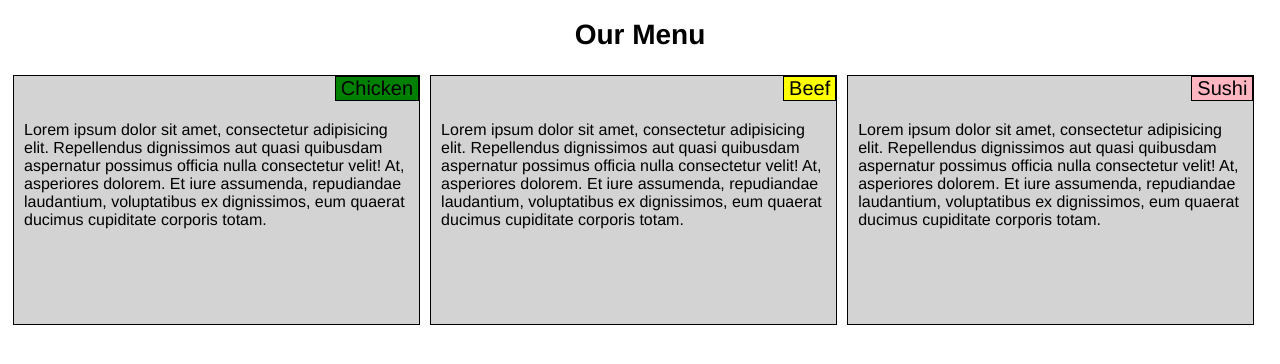
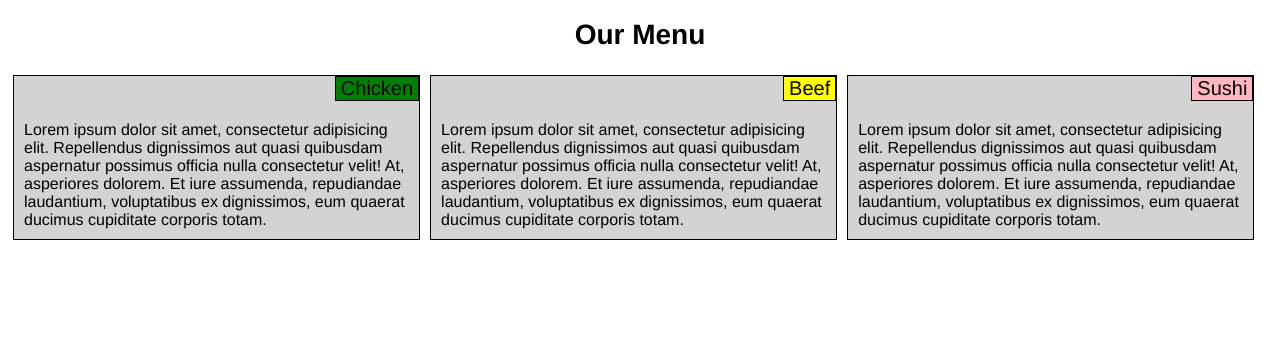
Before and after one commit to rsonthi/coursera-jhu, a plain HTML site: page module2-solution/index.html in a window 1280 px wide. Drawn offline with Linux system fonts and the light colour scheme.

Commit message:
Remove height spec on section

```diff
--- a/module2-solution/css/styles.css
+++ b/module2-solution/css/styles.css
@@ -13,8 +13,7 @@ h1 {
 section {
   border: 1px solid black;
   background-color: LightGray;
-  height: 250px;
-  overflow: auto;
+
 }
 
 .sectiontitle {
```
